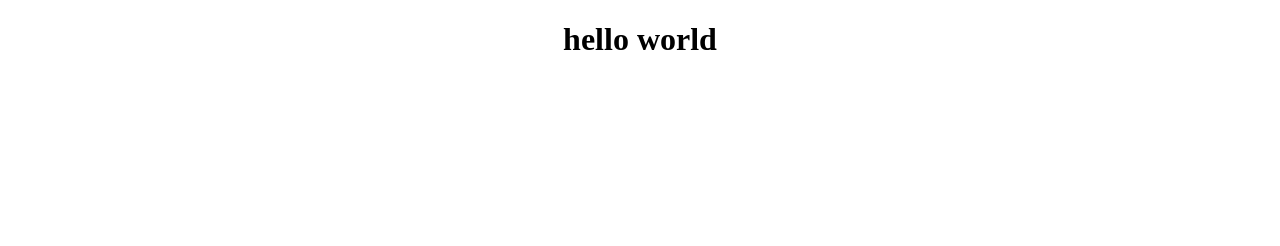
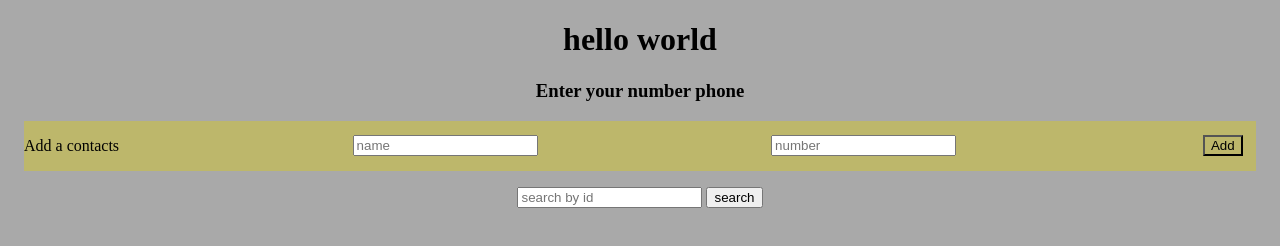
Before and after one commit to yakovcohen4/mongo-group-1-exercise, a website: page front/index.html in a window 1280 px wide. Drawn offline with nearby package versions, Linux system fonts and the light colour scheme.

Commit message:
deploment to heroku

```diff
--- a/front/index.html
+++ b/front/index.html
@@ -14,5 +14,17 @@
 </head>
 <body>
     <h1>hello world</h1>
+    <h3>Enter your number phone</h3>
+
+    <form id="add">
+        <p>Add a contacts</p>
+        <input type="text" placeholder="name" id="name">
+        <input type="text" placeholder="number" id="number">
+        <button type="button" id="add">Add</button>
+    </form>
+
+    <input type="text" placeholder="search by id " id="searchId"> <button type="button" id="search"> search </button>
+    <div id="messeage"></div>
+
 </body>
 </html>
--- a/front/style.css
+++ b/front/style.css
@@ -1,3 +1,13 @@
 body{
     text-align:center;
+    font-size: 16px;
+    background-color: darkgray;
 }
+
+#add{
+    margin: 1em;
+    display: flex;
+    align-items: center;
+    justify-content: space-between;
+    background-color:darkkhaki;
+}
```
Also changed, not shown: front/index.js (+13 -0 lines), front/package.json (deleted, +0 -11 lines), README.md (renamed from back/README.md), index.js (renamed from back/index.js), package.json (renamed from back/package.json), 6 other files.
